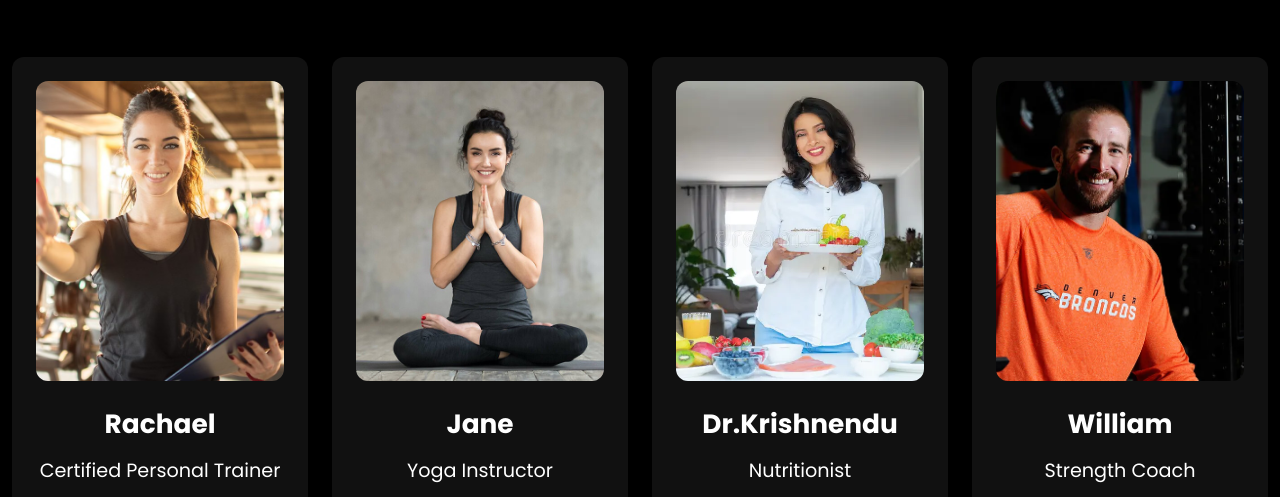
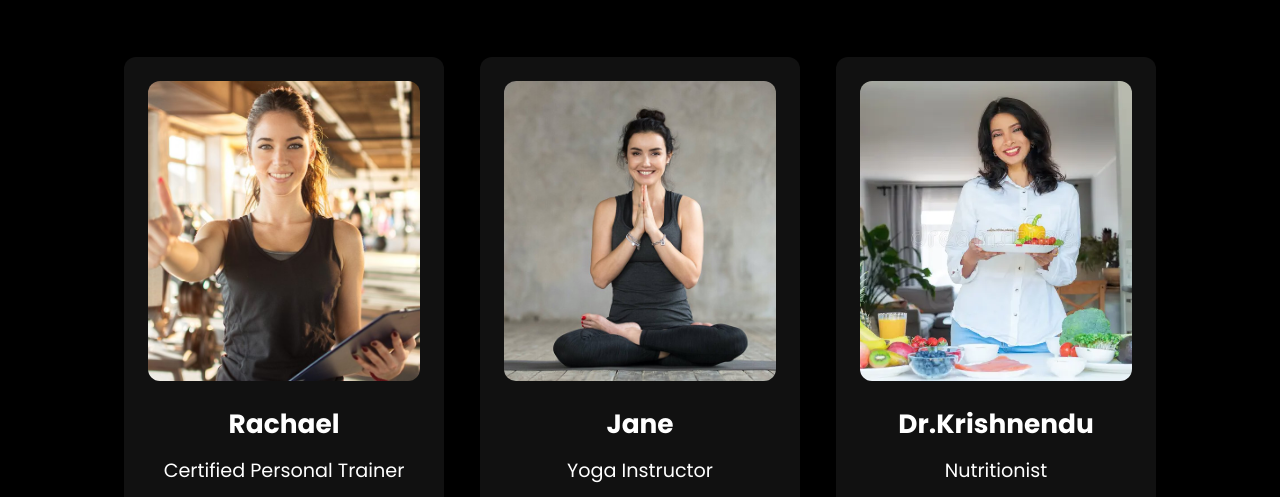
Before and after one commit to Kaushik-verse/fitnessTrack, a plain HTML site: page index.html in a window 1280 px wide. Shown: the part 3777-4274 px from the top of the page. Drawn offline with nearby package versions, Linux system fonts and the light colour scheme.

Commit message:
Trainer flex wrap and video

```diff
--- a/trial.css
+++ b/trial.css
@@ -393,8 +393,10 @@
 
         .trainer-slider {
             display: flex;
+            flex-wrap: wrap;
             justify-content: center;
             align-items: center;
+            gap: 1rem;
             margin-top: 3rem;
         }
 
```
Also changed, not shown: 1 other file.
